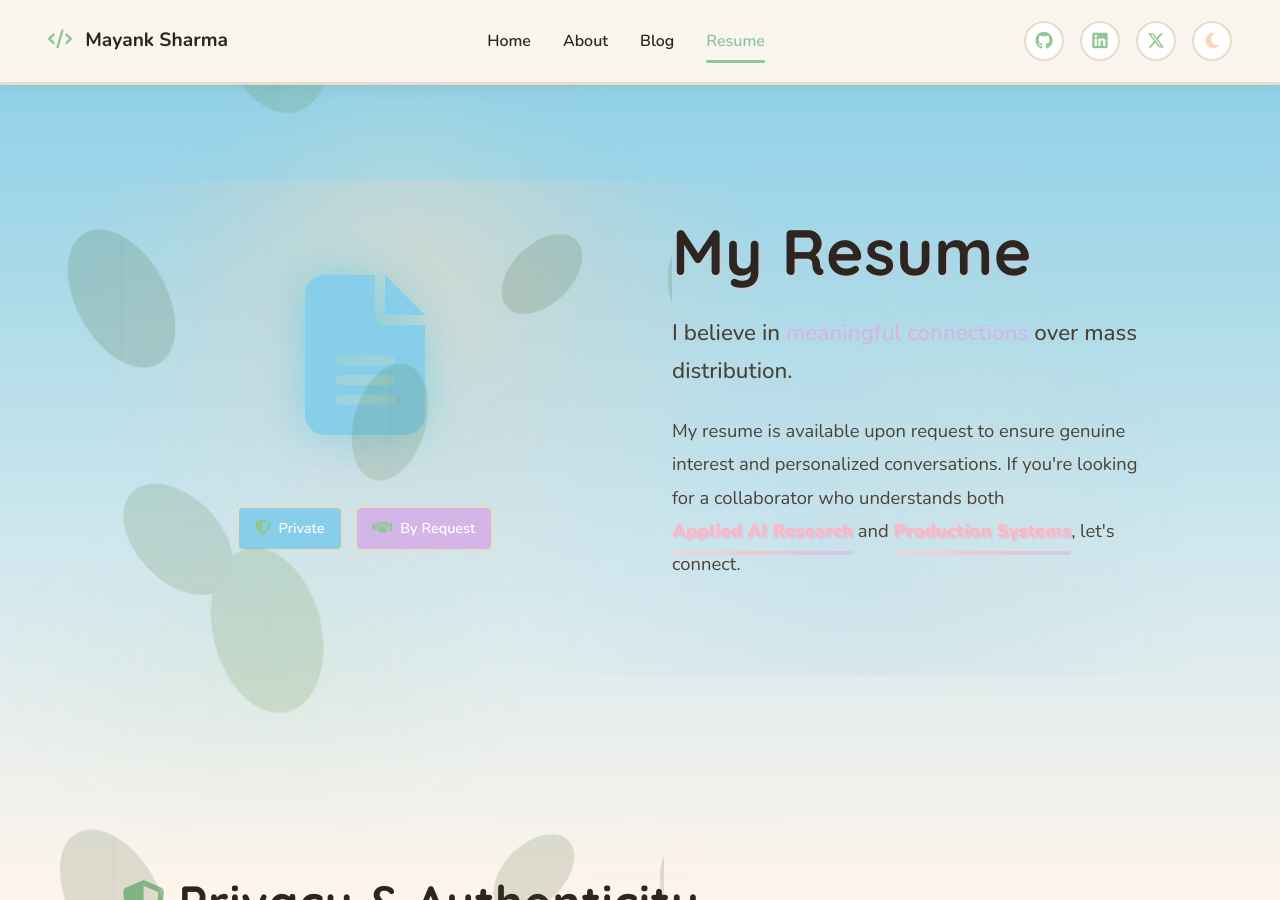
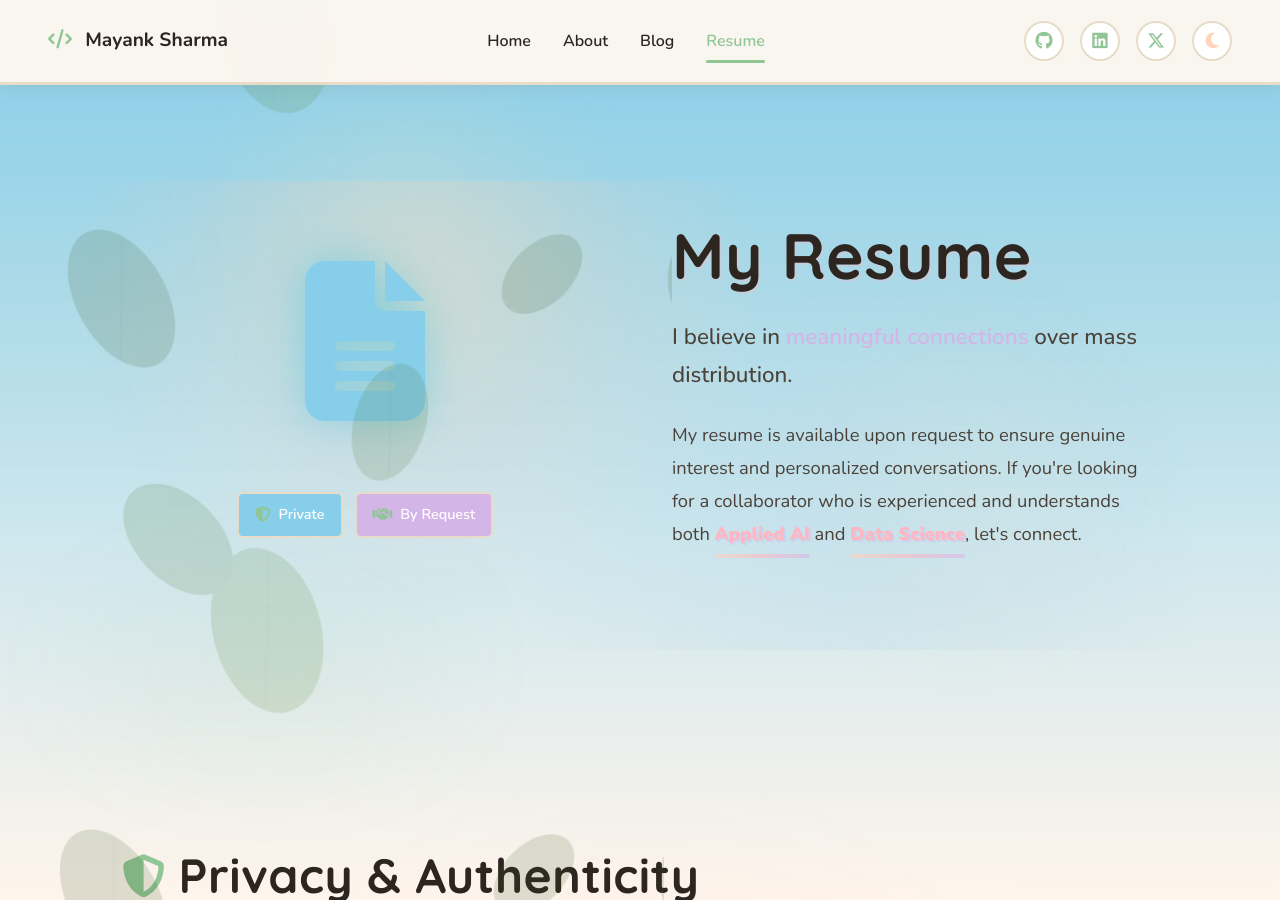
Before and after one commit to mayank1101/mayank1101.github.io, a Jekyll site: the page built from resume.html, in a window 1280 px wide and 900 px high. Built offline with Jekyll 4.4.1, drawn with Linux system fonts in a browser that asks for light colours.

Commit message:
improvised into text in resume.html

```diff
--- a/resume.html
+++ b/resume.html
@@ -7,7 +7,7 @@
 <!-- Resume Hero -->
 <div class="container hero fade-in">
     <div class="hero-content" style="display: grid; grid-template-columns: 1fr 1fr; gap: 4rem; align-items: center; max-width: 1200px; margin: 0 auto;">
-        <!-- Left Side - Icon & Visual -->
+        <!-- Icon & Visual -->
         <div style="display: flex; flex-direction: column; align-items: center; justify-content: center; padding: 3rem;">
             <div style="position: relative; display: inline-block;">
                 <div style="position: absolute; inset: -20px; background: linear-gradient(135deg, var(--accent-cyan), var(--accent-purple)); opacity: 0.15; border-radius: 50%; filter: blur(30px);"></div>
@@ -27,7 +27,7 @@
             </div>
         </div>
 
-        <!-- Right Side - Content -->
+        <!-- Content -->
         <div style="text-align: left;">
             <h1 style="font-size: 4rem; margin: 0 0 1.5rem 0; line-height: 1.2;">
                 My Resume
@@ -36,7 +36,7 @@
                 I believe in <span style="color: var(--accent-purple); font-weight: 600;">meaningful connections</span> over mass distribution.
             </p>
             <p style="font-size: 1.15rem; line-height: 1.8; margin-bottom: 2rem; color: var(--text-muted);">
-                My resume is available upon request to ensure genuine interest and personalized conversations. If you're looking for a collaborator who understands both <span class="hero-highlight">Applied AI Research</span> and <span class="hero-highlight">Production Systems</span>, let's connect.
+                My resume is available upon request to ensure genuine interest and personalized conversations. If you're looking for a collaborator who is experienced and understands both <span class="hero-highlight">Applied AI</span> and <span class="hero-highlight">Data Science</span>, let's connect.
             </p>
         </div>
     </div>
```
